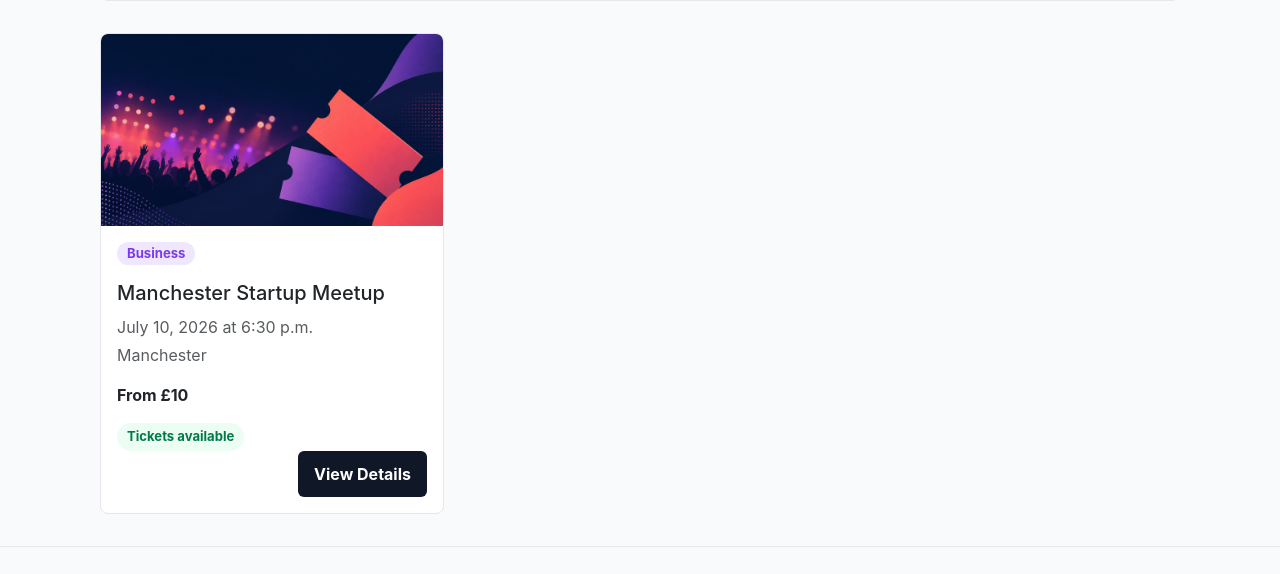
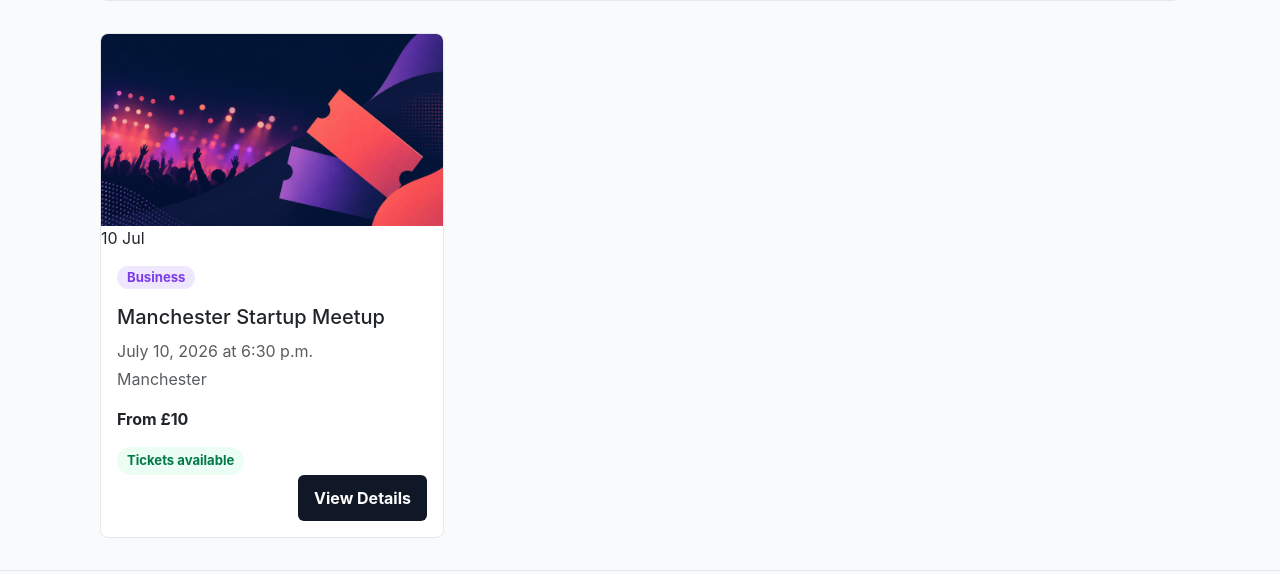
Before and after one commit to bankaiogx/eventpass, a Django app: page /events/?category=business in a window 1280 px wide. Shown: the part 434-1008 px from the top of the page. Run offline with Django 5.2, Linux system fonts and the light colour scheme; data comes from the database, SQL or seed files in the repository.

Commit message:
add dates to event cards

```diff
--- a/templates/events/event_list.html
+++ b/templates/events/event_list.html
@@ -66,11 +66,16 @@
         {% for event in events %}
             <div class="col-md-6 col-lg-4">
                 <article class="card event-card h-100">
-                    {% if event.image %}
-                        <img class="card-img-top" src="{{ event.image.url }}" alt="{{ event.title }} event image">
-                    {% else %}
-                        <img class="card-img-top" src="{% static 'images/event_placeholder.png' %}" alt="">
-                    {% endif %}
+                    <div class="event-card-image">
+                        {% if event.image %}
+                            <img class="card-img-top" src="{{ event.image.url }}" alt="{{ event.title }} event image">
+                        {% else %}
+                            <img class="card-img-top" src="{% static 'images/event_placeholder.png' %}" alt="">
+                        {% endif %}
+                        <span class="event-date-badge">
+                            {{ event.start_date|date:"d M" }}
+                        </span>
+                    </div>
                     <div class="card-body d-flex flex-column">
                         <span class="badge align-self-start">{{ event.category.name }}</span>
                         <h2 class="card-title h5 mt-3">{{ event.title }}</h2>
```
Also changed, not shown: templates/events/home.html (+10 -5 lines).
